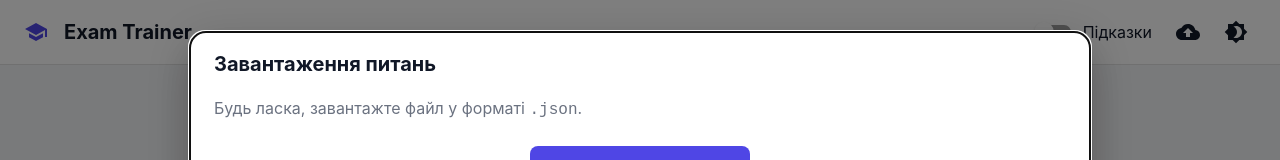
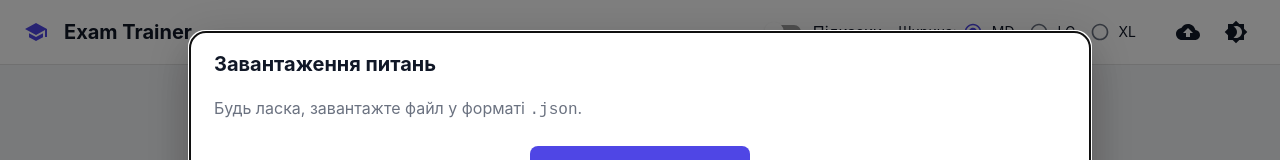
Before and after one commit to boleynikov/test-trainer, a React (Vite) app: page / in a window 1280 px wide. Shown: the top 160 px of the page. Built offline with nearby package versions, Linux system fonts and the light colour scheme.

Commit message:
feat: maxWidth select

```diff
--- a/src/App.tsx
+++ b/src/App.tsx
@@ -18,7 +18,14 @@ import {
 
 import { getDesignTokens, type Mode } from "./theme"; // Імпортуємо нашу тему
 import ExamSimulator from "./ExamSimulator"; // Ваш основний компонент
-import { IconButton, Tooltip, Switch, FormControlLabel } from "@mui/material";
+import {
+  IconButton,
+  Tooltip,
+  Switch,
+  FormControlLabel,
+  RadioGroup,
+  Radio,
+} from "@mui/material";
 import { DataLoadModal } from "./components/DataLoadModal";
 
 const App: React.FC = () => {
@@ -33,6 +40,22 @@ const App: React.FC = () => {
 
   const [openUpload, setOpenUpload] = useState(false);
   const [showHints, setShowHints] = useState(false);
+  const [containerMaxWidth, setContainerMaxWidth] = useState<
+    "sm" | "md" | "lg" | "xl"
+  >(() => {
+    try {
+      const savedWidth = localStorage.getItem("containerMaxWidth");
+      return (savedWidth as "sm" | "md" | "lg" | "xl") || "md";
+    } catch {
+      return "md";
+    }
+  });
+
+  const handleMaxWidthChange = (e: React.ChangeEvent<HTMLInputElement>) => {
+    const val = e.target.value as "sm" | "md" | "lg" | "xl";
+    setContainerMaxWidth(val);
+    localStorage.setItem("containerMaxWidth", val);
+  };
 
   const theme = useMemo(() => {
     const themeObj = createTheme(getDesignTokens(mode));
@@ -90,6 +113,37 @@ const App: React.FC = () => {
               sx={{ color: "text.primary", mr: 2 }}
             />
 
+            <Box display="flex" alignItems="center" sx={{ mr: 2 }}>
+              <Typography
+                variant="body2"
+                color="text.primary"
+                sx={{ mr: 1, display: { xs: "none", md: "block" } }}
+              >
+                Ширина:
+              </Typography>
+              <RadioGroup
+                row
+                value={containerMaxWidth}
+                onChange={handleMaxWidthChange}
+              >
+                <FormControlLabel
+                  value="md"
+                  control={<Radio size="small" />}
+                  label={<Typography variant="body2">MD</Typography>}
+                />
+                <FormControlLabel
+                  value="lg"
+                  control={<Radio size="small" />}
+                  label={<Typography variant="body2">LG</Typography>}
+                />
+                <FormControlLabel
+                  value="xl"
+                  control={<Radio size="small" />}
+                  label={<Typography variant="body2">XL</Typography>}
+                />
+              </RadioGroup>
+            </Box>
+
             <Tooltip title="Завантажити JSON з питаннями">
               <IconButton
                 onClick={handleOpenUpload}
@@ -113,7 +167,7 @@ const App: React.FC = () => {
           component="main"
           sx={{ flexGrow: 1, py: 3, pb: showHints ? 6 : "inherit" }}
         >
-          <ExamSimulator showHints={showHints} />
+          <ExamSimulator showHints={showHints} maxWidth={containerMaxWidth} />
         </Box>
 
         {/* Footer */}
--- a/src/ExamSimulator.tsx
+++ b/src/ExamSimulator.tsx
@@ -12,6 +12,7 @@ import { HintBox } from "./components/HintBox";
 
 interface ExamSimulatorProps {
   showHints?: boolean;
+  maxWidth?: "sm" | "md" | "lg" | "xl";
 }
 
 // --- UTILS ---
@@ -41,7 +42,10 @@ const shuffleQuestionsAndOptions = (
   }
 };
 
-const ExamSimulator: React.FC<ExamSimulatorProps> = ({ showHints = false }) => {
+const ExamSimulator: React.FC<ExamSimulatorProps> = ({
+  showHints = false,
+  maxWidth = "md",
+}) => {
   // Core state
   const [originalQuestions, setOriginalQuestions] = useState<Question[]>([]);
   const [questions, setQuestions] = useState<Question[]>([]); // The shuffled/sorted list in use
@@ -308,7 +312,7 @@ const ExamSimulator: React.FC<ExamSimulatorProps> = ({ showHints = false }) => {
   const isLastQuestion = currentQIndex === questions.length - 1;
 
   return (
-    <Container maxWidth="md" sx={{ mt: 4 }}>
+    <Container maxWidth={maxWidth} sx={{ mt: 4 }}>
       <QuizHeader
         currentQuestionIndex={currentQIndex}
         totalQuestions={questions.length}
--- a/src/components/QuizHeader.tsx
+++ b/src/components/QuizHeader.tsx
@@ -1,10 +1,12 @@
-import React from 'react';
+import React from "react";
 import {
-    Box, Typography,
+  Box,
+  Typography,
   // Switch, FormControlLabel,
-    LinearProgress, Chip
-} from '@mui/material';
-import type { Question } from '../types';
+  LinearProgress,
+  Chip,
+} from "@mui/material";
+import type { Question } from "../types";
 
 interface QuizHeaderProps {
   currentQuestionIndex: number;
@@ -23,39 +25,44 @@ export const QuizHeader: React.FC<QuizHeaderProps> = ({
   // isRandomMode,
   // onToggleRandom,
 }) => {
-
   const answeredPoints = answeredQuestions.reduce((acc, question) => {
     if (question.isMultiSelect) {
       return acc + (question.correctOptionIds?.length || 0);
     }
 
-        if (question.correctZoneAnswers && Object.keys(question.correctZoneAnswers).length > 0) {
+    if (
+      question.correctZoneAnswers &&
+      Object.keys(question.correctZoneAnswers).length > 0
+    ) {
       return acc + Object.keys(question.correctZoneAnswers).length;
     }
 
-        if (question.type === 'statements-match' && question.statements) {
+    if (question.type === "statements-match" && question.statements) {
       return acc + question.statements.length;
     }
 
-        if (question.type === 'yes-no-statements' && question.statements) {
+    if (question.type === "yes-no-statements" && question.statements) {
       return acc + question.statements.length;
     }
 
     return acc + 1;
   }, 0);
 
-    const successRate = answeredPoints > 0
-        ? Math.round((score / answeredPoints) * 100)
-        : 0;
+  const successRate =
+    answeredPoints > 0 ? Math.round((score / answeredPoints) * 100) : 0;
 
-    const progress = totalQuestions > 0
-        ? ((currentQuestionIndex) / totalQuestions) * 100
-        : 0;
+  const progress =
+    totalQuestions > 0 ? (currentQuestionIndex / totalQuestions) * 100 : 0;
 
   return (
     <Box sx={{ mb: 4 }}>
       {/* Верхня панель */}
-            <Box display="flex" justifyContent="space-between" alignItems="center" mb={2}>
+      <Box
+        display="flex"
+        justifyContent="space-between"
+        alignItems="center"
+        mb={2}
+      >
         <Typography variant="h6" color="text.secondary">
           Питання {currentQuestionIndex + 1} / {totalQuestions}
         </Typography>
@@ -74,7 +81,9 @@ export const QuizHeader: React.FC<QuizHeaderProps> = ({
 
       {/* Статистика та Прогрес */}
       <Box display="flex" justifyContent="space-between" mb={1}>
-                <Typography variant="body2" color="text.secondary">Прогрес тесту</Typography>
+        <Typography variant="body2" color="text.secondary">
+          Прогрес тесту
+        </Typography>
         <Chip
           label={`Поточна точність: ${successRate}%`}
           color={successRate >= 70 ? "success" : "default"}
@@ -82,7 +91,11 @@ export const QuizHeader: React.FC<QuizHeaderProps> = ({
           variant="outlined"
         />
       </Box>
-            <LinearProgress variant="determinate" value={progress} sx={{ height: 8, borderRadius: 4 }} />
+      <LinearProgress
+        variant="determinate"
+        value={progress}
+        sx={{ height: 8, borderRadius: 4 }}
+      />
     </Box>
   );
 };
```
Lines whose indentation alone changed are shown as unchanged.
